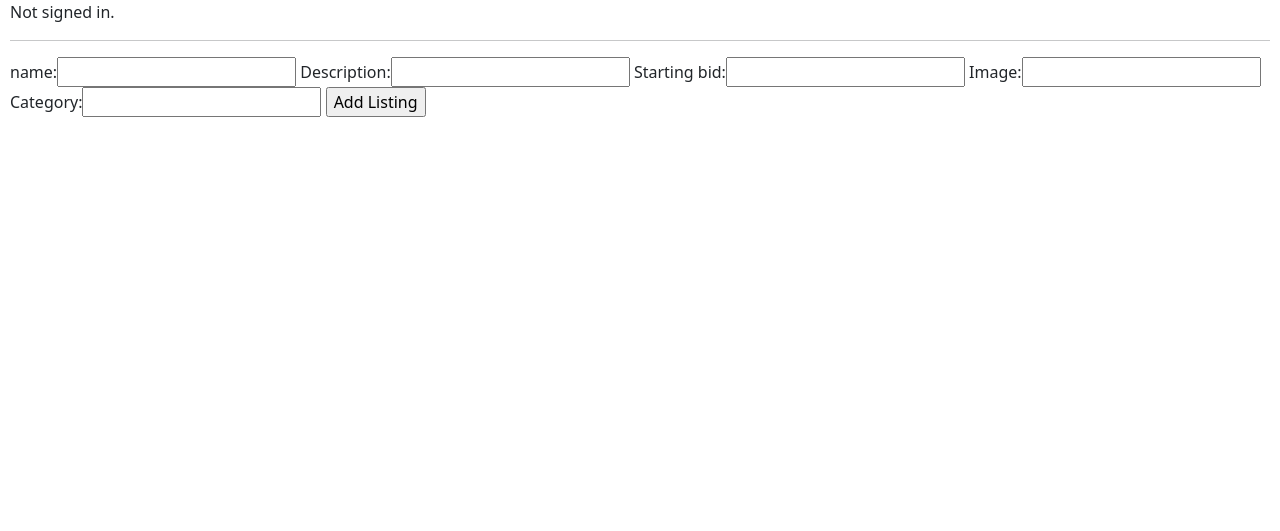
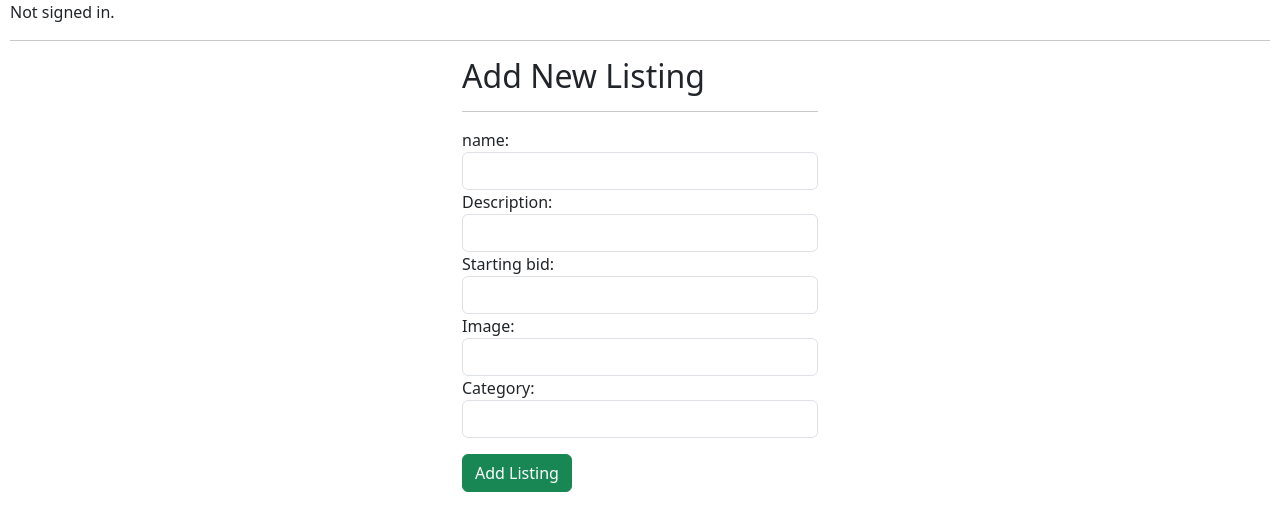
Before and after one commit to ramiqayya/project2, a Django app: page /add in a window 1280 px wide. Shown: the part 66-597 px from the top of the page. Run offline with Django 3.2, Linux system fonts and the light colour scheme.

Commit message:
modify add listing form page styles

```diff
--- a/commerce/auctions/forms.py
+++ b/commerce/auctions/forms.py
@@ -2,11 +2,16 @@ from django import forms
 
 
 class CreateListing(forms.Form):
-    title = forms.CharField(label="name", max_length=64)
-    description = forms.CharField(max_length=500)
-    starting_bid = forms.IntegerField(min_value=0)
-    image = forms.URLField()
-    category = forms.CharField(max_length=64)
+    title = forms.CharField(label="name", max_length=64, widget=forms.TextInput(
+        attrs={'class': 'form-control'}))
+    description = forms.CharField(
+        max_length=500, widget=forms.TextInput(attrs={'class': 'form-control'}))
+    starting_bid = forms.IntegerField(
+        min_value=0, widget=forms.TextInput(attrs={'class': 'form-control'}))
+    image = forms.URLField(widget=forms.TextInput(
+        attrs={'class': 'form-control'}))
+    category = forms.CharField(
+        max_length=64, widget=forms.TextInput(attrs={'class': 'form-control'}))
 
 
 class BidListing(forms.Form):
--- a/commerce/auctions/templates/auctions/add_listing.html
+++ b/commerce/auctions/templates/auctions/add_listing.html
@@ -1,12 +1,28 @@
 {%extends 'auctions/layout.html'%}
 
 {%block body%}
-<form action="/add" method="POST">
-    {%csrf_token%}
-    {{form}}
-    <input type="submit" value="Add Listing">
+
+<div class="container">
+    <div class="row">
+        <div class="col">
+
+        </div>
+        <div class="col">
+            <h2>Add New Listing</h2>
+            <hr>
+            <form action="/add" method="POST">
+                {%csrf_token%}
+                {{form}}
+                <input type="submit" class="btn btn-success mt-3" value="Add Listing">
 
 
-</form>
+            </form>
+
+        </div>
+        <div class="col">
+
+        </div>
+    </div>
+</div>
 
 {%endblock%}
```
